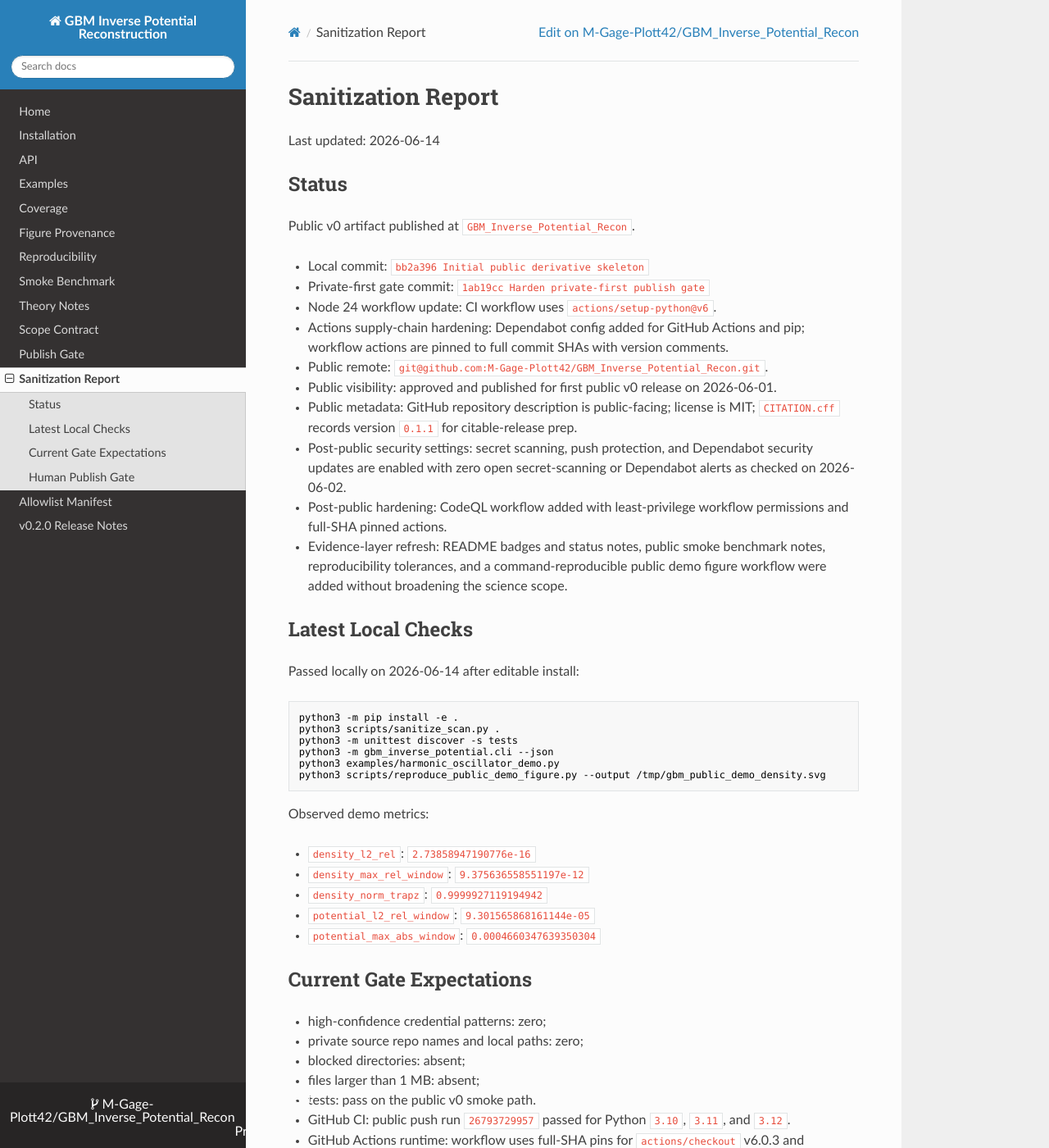
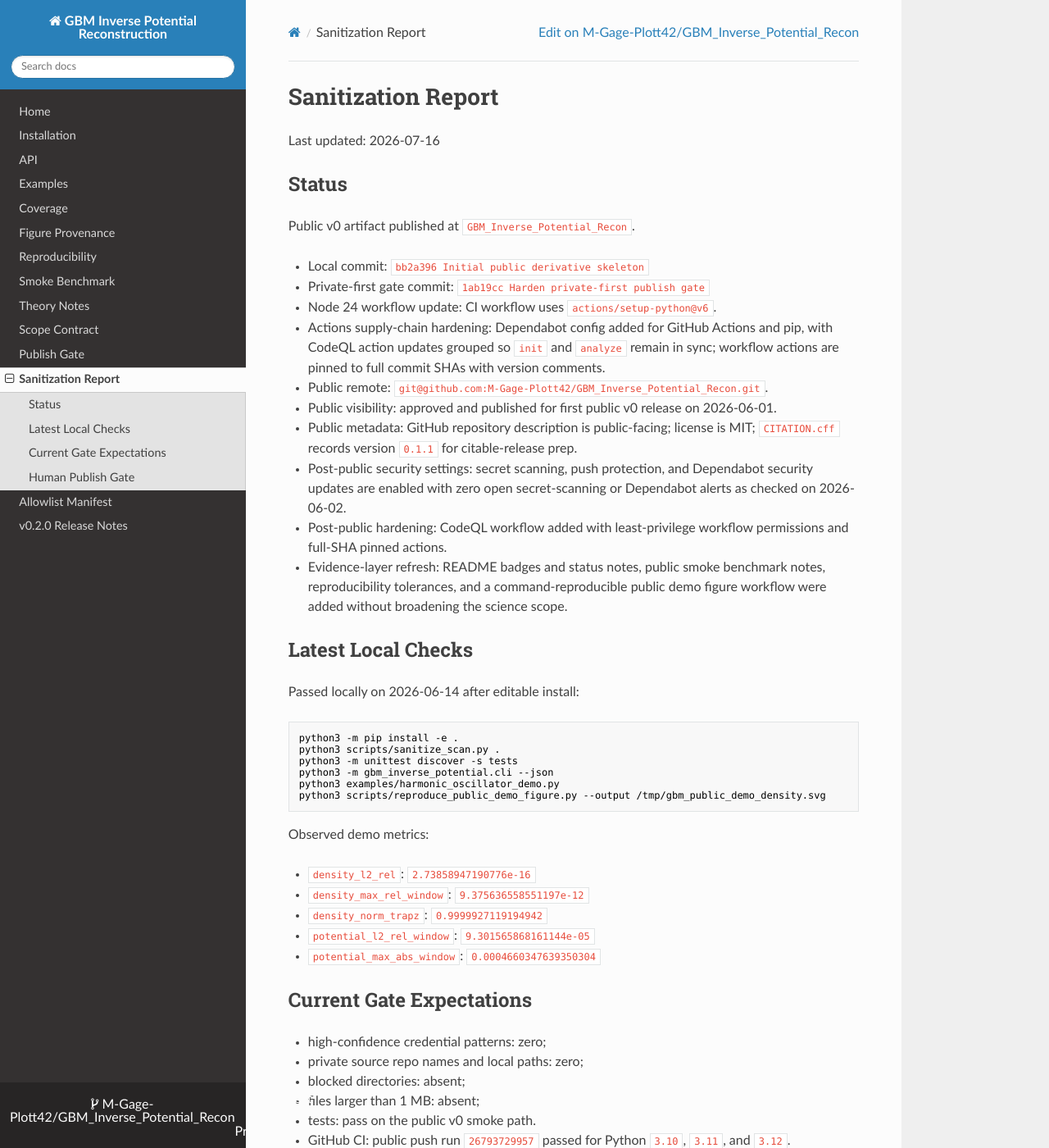
Before and after one commit to M-Gage-Plott42/GBM_Inverse_Potential_Recon, an MkDocs documentation site: the page built from docs/sanitization_report.md, in a window 1280 px wide and 1400 px high. Shown: the whole window at 82% size. Built offline with MkDocs 1.6.1, drawn with Linux system fonts in a browser that asks for light colours; nearby versions of some CDN libraries; some of the changed text lies outside the part shown.

Commit message:
Coordinate CodeQL action updates (#21)

```diff
--- a/docs/sanitization_report.md
+++ b/docs/sanitization_report.md
@@ -1,6 +1,6 @@
 # Sanitization Report
 
-Last updated: 2026-06-14
+Last updated: 2026-07-16
 
 ## Status
 
@@ -10,8 +10,8 @@
 - Private-first gate commit: `1ab19cc Harden private-first publish gate`
 - Node 24 workflow update: CI workflow uses `actions/setup-python@v6`.
 - Actions supply-chain hardening: Dependabot config added for GitHub Actions
-  and pip; workflow actions are pinned to full commit SHAs with version
-  comments.
+  and pip, with CodeQL action updates grouped so `init` and `analyze` remain in
+  sync; workflow actions are pinned to full commit SHAs with version comments.
 - Public remote: `git@github.com:M-Gage-Plott42/GBM_Inverse_Potential_Recon.git`.
 - Public visibility: approved and published for first public v0 release on
   2026-06-01.
@@ -56,11 +56,11 @@
 - tests: pass on the public v0 smoke path.
 - GitHub CI: public push run `26793729957` passed for Python `3.10`, `3.11`,
   and `3.12`.
-- GitHub Actions runtime: workflow uses full-SHA pins for
-  `actions/checkout` v6.0.3 and `actions/setup-python` v6.2.0, both selected
+- GitHub Actions runtime: workflows use full-SHA pins for
+  `actions/checkout` v7.0.0 and `actions/setup-python` v6.3.0, both selected
   for Node 24 compatibility.
-- GitHub CodeQL: workflow uses full-SHA pins for `actions/checkout` v6.0.3 and
-  `github/codeql-action` v4.36.2.
+- GitHub CodeQL: workflow uses full-SHA pins for `actions/checkout` v7.0.0 and
+  `github/codeql-action` v4.37.0.
 - Open dependency PRs reviewed on 2026-06-14:
   `actions/checkout` v6.0.3 and `github/codeql-action` v4.36.2 both had
   passing public checks when reviewed. Their exact updates were folded into
```
Also changed, not shown: 2 other files.
